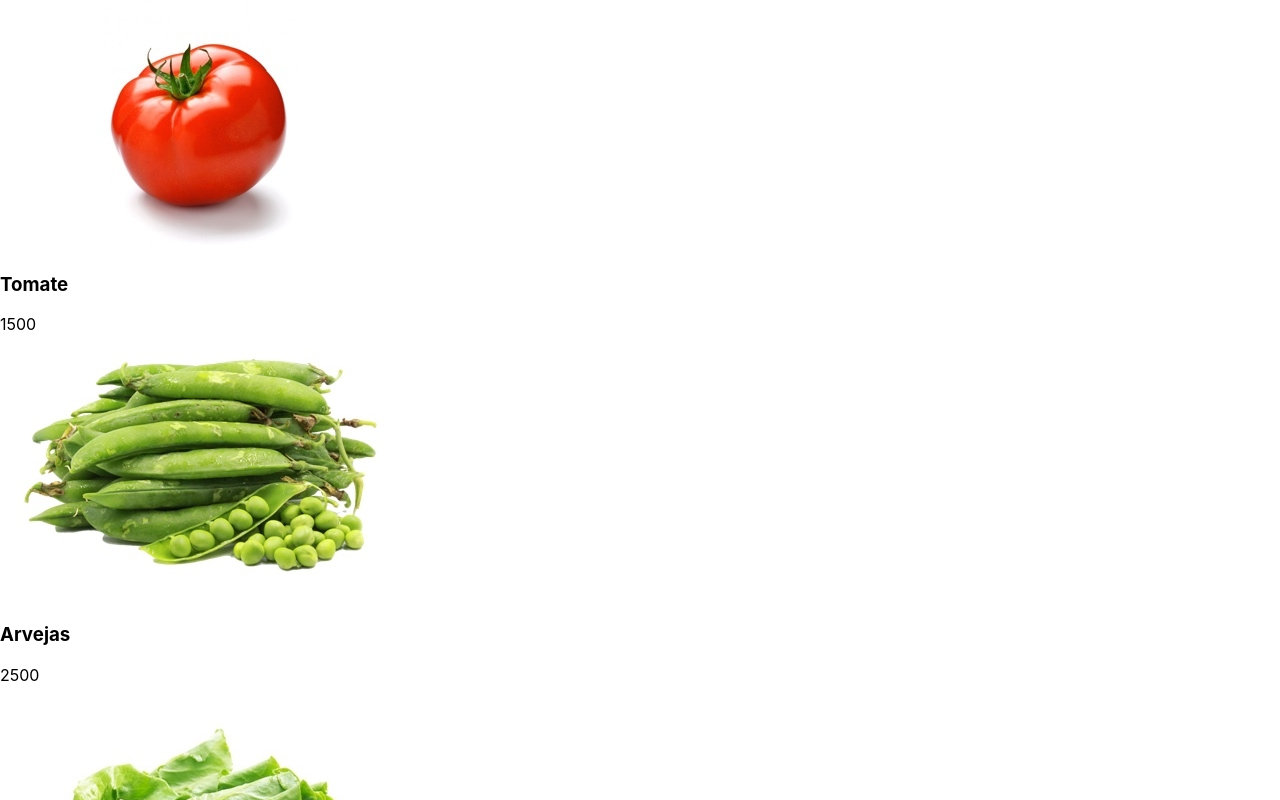
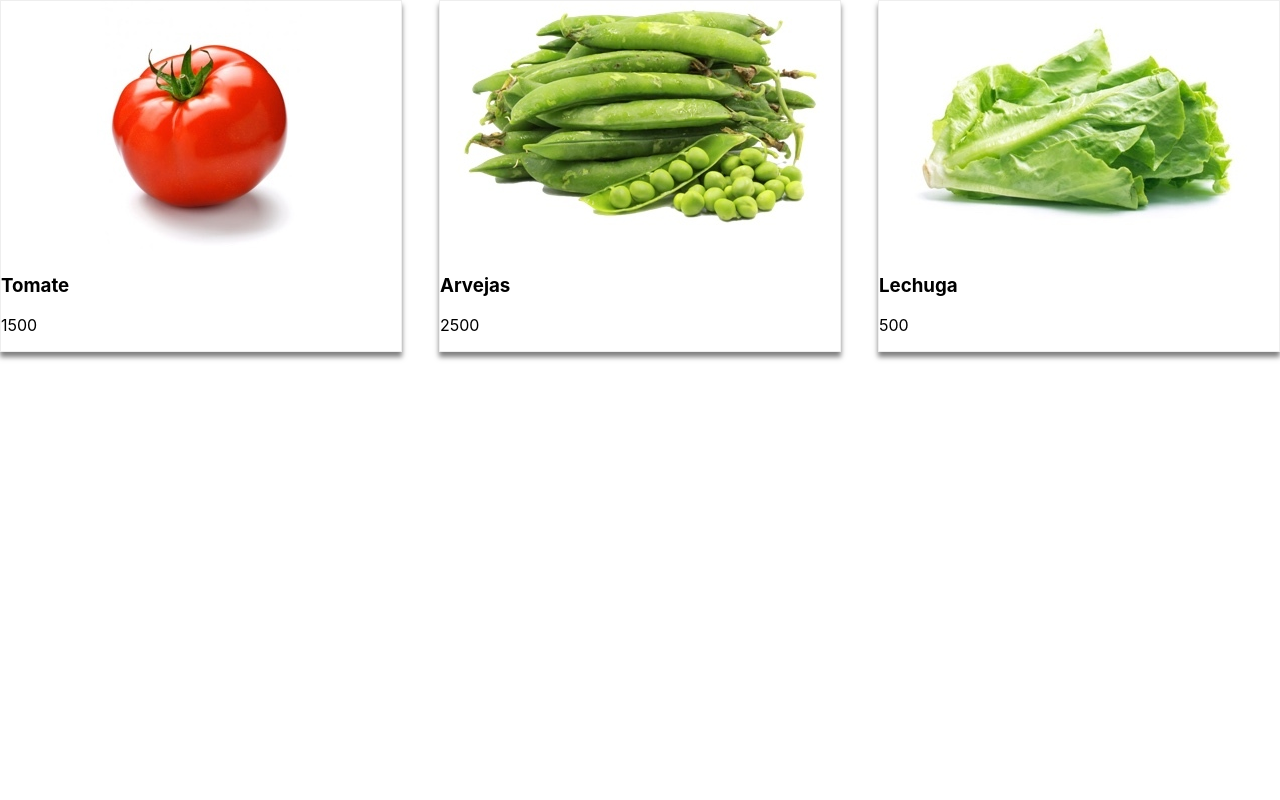
Before and after one commit to chikiza/Entrega05, a React (Create React App) app in the folder entrega05/: page / in a window 1280 px wide. Shown: the top 800 px of the page. Built offline with nearby package versions, Linux system fonts and the light colour scheme.

Commit message:
styles
productos.js

```diff
--- a/entrega05/src/App.js
+++ b/entrega05/src/App.js
@@ -14,7 +14,8 @@ class App extends Component {
   render() {
     return (
       <div>
-      <Productos agregarAlCarro={() => console.log('no hace nada')}
+      <Productos
+      agregarAlCarro={() => console.log('no hace nada')}
       productos={this.state.productos}
       ></Productos>
     </div>
--- a/entrega05/src/components/Producto.js
+++ b/entrega05/src/components/Producto.js
@@ -1,10 +1,17 @@
 import { Component } from "react";
+
+const styles = {
+    producto: {
+        border: 'solid 1px #eee',
+        boxShadow: '0 5px 5px rgb(0,0,0,0.5)'
+    }
+}
 
 class Producto extends Component {
     render() {
         const { producto } = this.props
         return (
-            <div>
+            <div style={styles.producto}>
                 <img alt={producto.name} src={producto.img}/>
                 <h3>{producto.name}</h3>
                 <p>{producto.price}</p>
--- a/entrega05/src/components/Productos.js
+++ b/entrega05/src/components/Productos.js
@@ -1,25 +1,25 @@
-import { Component } from "react";
-import Producto from './Producto';
+import { Component } from "react"
+import Producto from './Producto'
 
 const styles = {
     productos: {
         display: 'flex',
         flexDirection: 'row',
-        justifyContent: 'apace-between',
+        justifyContent: 'space-between',
     }
 }
 class Productos extends Component {
     render() {
-        const { productos, agregarAlCarro } = this.props;
+        const { productos, agregarAlCarro } = this.props
+
         return (
-            <div styles={styles.productos}>
-                {productos.map(producto => (
+            <div style={styles.productos}>
+                {productos.map(producto =>
                     <Producto
+                        agregarAlCarro={agregarAlCarro}
                         key={producto.name}
                         producto={producto}
-                        agregarAlCarro={agregarAlCarro}
-                    />
-                ))}
+                    />)}
             </div>
         );
     }
```
